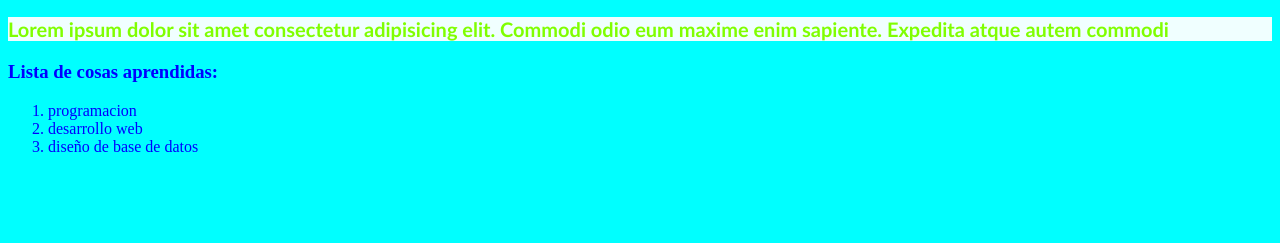
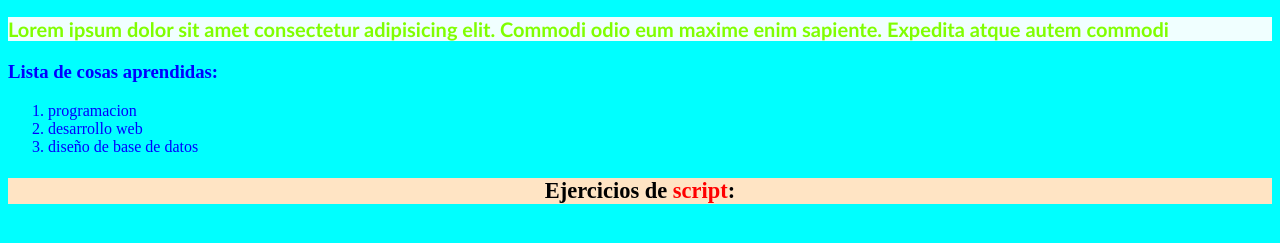
Before and after one commit to NelsonGabriel2003/primera_web_ng, a plain HTML site: page index.html in a window 1280 px wide. Shown: the part 107-350 px from the top of the page. Drawn offline with Linux system fonts and the light colour scheme.

Commit message:
Primeros apuntes de javascript

```diff
--- a/index.html
+++ b/index.html
@@ -33,6 +33,10 @@
             </ol>
         </div>
 
+        <article>
+            <h3>Ejercicios de <span>script</span>:</h3>
+            <script src="scripts.js"></script>
+        </article>
     </main>
 
 </body>
--- a/scripts.js
+++ b/scripts.js
@@ -0,0 +1,2 @@
+//  para acceder a elementos de html se usa getelementbyid
+// para acceder a elemento de forma singularde htmml que son con clases selectores se usa "query selector"
--- a/style.css
+++ b/style.css
@@ -26,3 +26,12 @@ h1{
 .list{
     color: blue;
 }
+
+article{
+    text-align: center;
+    font-size: larger;
+    background-color: bisque;
+}
+span{
+    color: red;
+}
```
